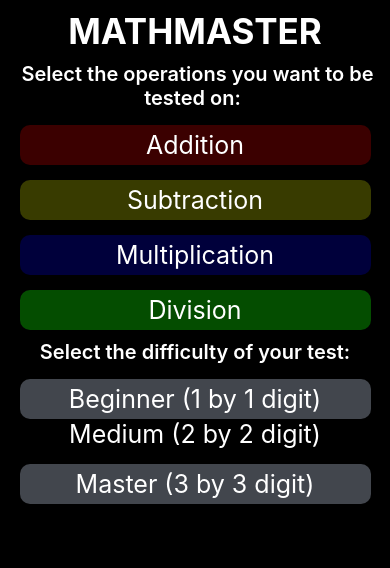
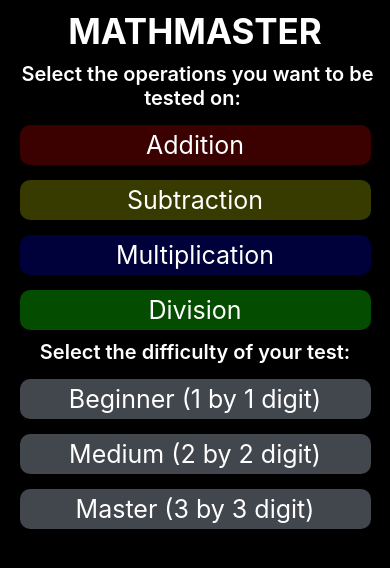
Before and after one commit to Agamvir/Mathmaster, a React Native app: screen /Preface in a window 390 px wide. Shown: the top 568 px of the page. Built offline with nearby package versions, Linux system fonts and the light colour scheme.

Commit message:
Update TrainingPreface.js

```diff
--- a/screens/TrainingPreface.js
+++ b/screens/TrainingPreface.js
@@ -125,10 +125,6 @@ export default class Preface extends Component {
       } else {
         this.setState({ feedbackResponse: 'Incorrect.' });
       }
-
-      if (this.state.questionNumber == 10) {
-        this.setState({gameState: 2})
-      }
     }
 
     // Proceed to the next question regardless of the answer
@@ -143,6 +139,10 @@ export default class Preface extends Component {
       questionNumber: prevState.questionNumber + 1,
       answer: '',
     }));
+
+    if (this.state.questionNumber >= 10) {
+      this.setState({gameState: 2})
+    }
   };
 
   render() {
@@ -266,8 +266,8 @@ export default class Preface extends Component {
           <Pressable
             style={
               this.state.difficulty === 'Medium'
-                ? [styles.difficultyButton, { backgroundColor: 'white' }]
-                : [styles.difficultyButton]
+                ? [styles.button, { backgroundColor: 'white' }]
+                : [styles.button, { backgroundColor: '#42464d' }]
             }
             onPress={() => {
               if (this.state.difficulty !== 'Medium') {
@@ -360,8 +360,7 @@ export default class Preface extends Component {
             Average Time Taken: {averageTime.toFixed(2)} seconds
           </Text>
           <Pressable
-            style={styles.portalNavigator}
-            onPress={() => this.props.navigation.navigate('Portal')}>
+            style={styles.portalNavigator} onPress={()=>this.props.navigation.navigate('Portal')}>
             <Text style={[styles.displayText, {color: 'black'}]}>Portal</Text>
           </Pressable>
         </View>
```
